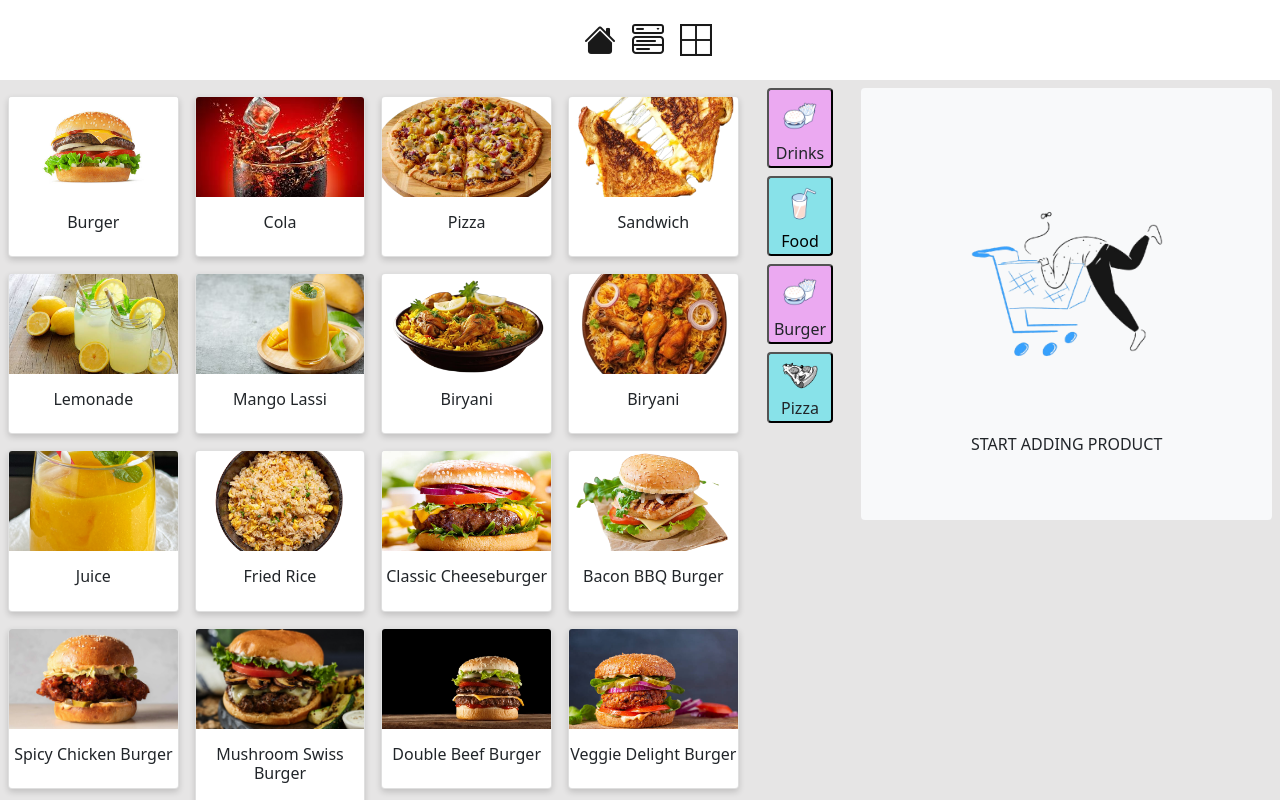
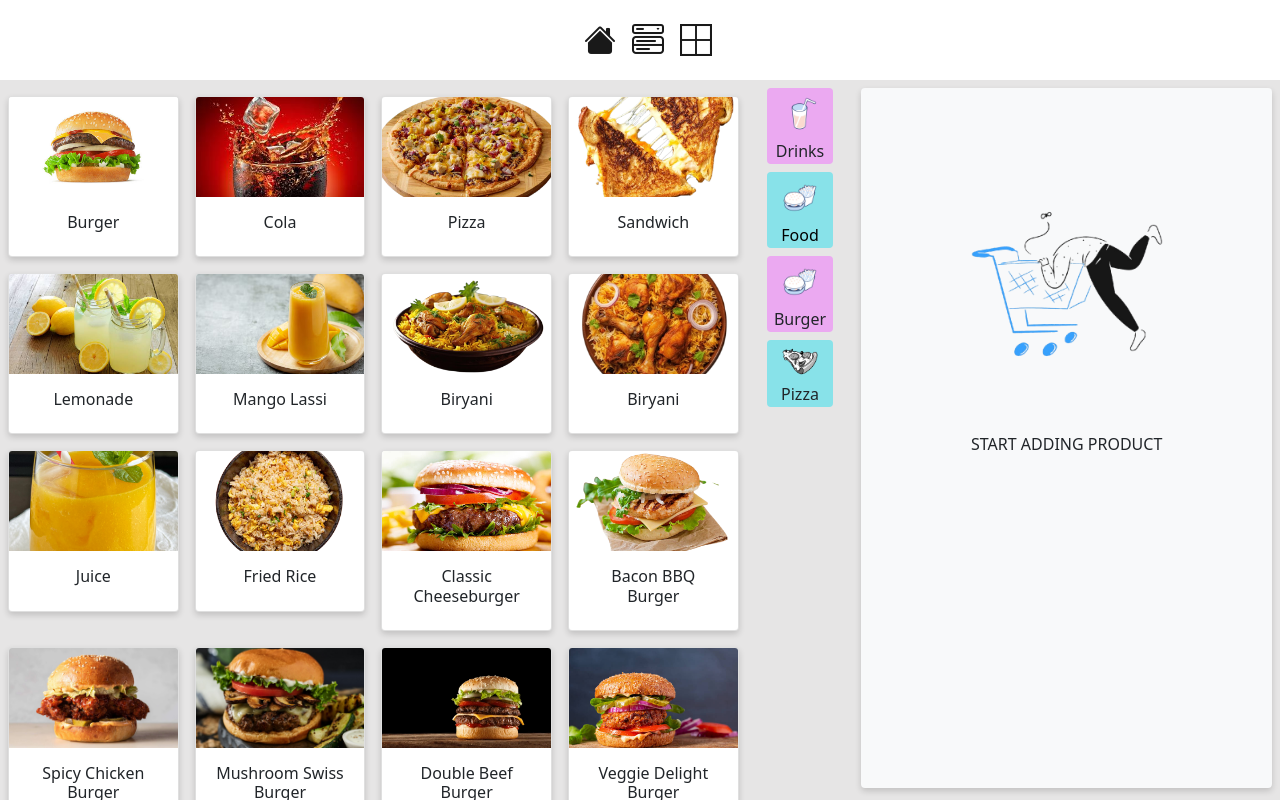
Before and after one commit to kylesolutions/kyle-Poss8, a React (Vite) app: page / in a window 1280 px wide. Shown: the top 800 px of the page. Built offline with nearby package versions, Linux system fonts and the light colour scheme.

Commit message:
new file added

```diff
--- a/src/components/bill/Bill.jsx
+++ b/src/components/bill/Bill.jsx
@@ -124,7 +124,7 @@ function Bill() {
                             <div className="col-lg-3 col-md-4 col-6 align-items-center g-3" key={index}>
                                 <div className="card" onClick={() => handleItemClick(item)}>
                                     <img className="card-img-top" src={item.image} alt={item.name} width={100} height={100} />
-                                    <div className="card-body px-0 category-name">
+                                    <div className="card-body mb-0 category-name">
                                         <h4 className="card-title fs-6 text-center">{item.name}</h4>
                                     </div>
                                 </div>
@@ -139,7 +139,7 @@ function Bill() {
                                 className="text-dark w-100 rounded d-flex align-items-center drink-btn justify-content-center"
                                 onClick={() => handleFilter('drink')}
                             >
-                                <img src="/images/Food.png" width={50} alt="Drinks" />
+                                <img src="/images/Drinks.png" width={50} alt="Drinks" />
                                 Drinks
                             </button>
                         </div>
@@ -148,7 +148,7 @@ function Bill() {
                                 className="w-100 rounded d-flex align-items-center food-btn justify-content-center"
                                 onClick={() => handleFilter('food')}
                             >
-                                <img src="/images/Drinks.png" width={50} alt="Food" />
+                                <img src="/images/Food.png" width={50} alt="Food" />
                                 Food
                             </button>
                         </div>
@@ -174,7 +174,7 @@ function Bill() {
                 </div>
                 <div className="col-lg-4 row1">
                     <div className="row p-2 ">
-                        <div className="col-12 p-5 bg-light rounded mb-3">
+                        <div className="col-12 p-5 bg-light rounded mb-3 ">
                             {cartItems.length === 0 ? (
                                 <div className="text-center">
                                     <img src="images/emptycart1.png" width={200} className="py-5" alt="Empty Cart" />
--- a/src/components/bill/bill.css
+++ b/src/components/bill/bill.css
@@ -1,15 +1,16 @@
 .row1{
-    height: calc(100vh - 80px);
     border-radius: 4px;
 }
 
 .food-btn{
     background: #88e2e9;
     flex-direction: column;
+    border: none;
 }
 .drink-btn{
     background-color: rgb(235, 169, 241);
     flex-direction: column;
+    border: none;
 }
 .row2 button{
     border: none;
@@ -22,7 +23,6 @@
 }
 .card-img-top{
     object-fit: cover;
-
 }
 .side-menu{
     height: 100vh;
@@ -35,7 +35,7 @@
     flex-direction: column;
     justify-content: space-around;
 }
-/* .category-name{
-    background: #9e9e9e;
-    color: rgb(0, 0, 0);
-} */
+.row1 .col-12{
+    height: calc(100vh - 100px);
+    box-shadow:  rgba(0, 0, 0, 0.16) 0px 3px 6px;
+}
```
